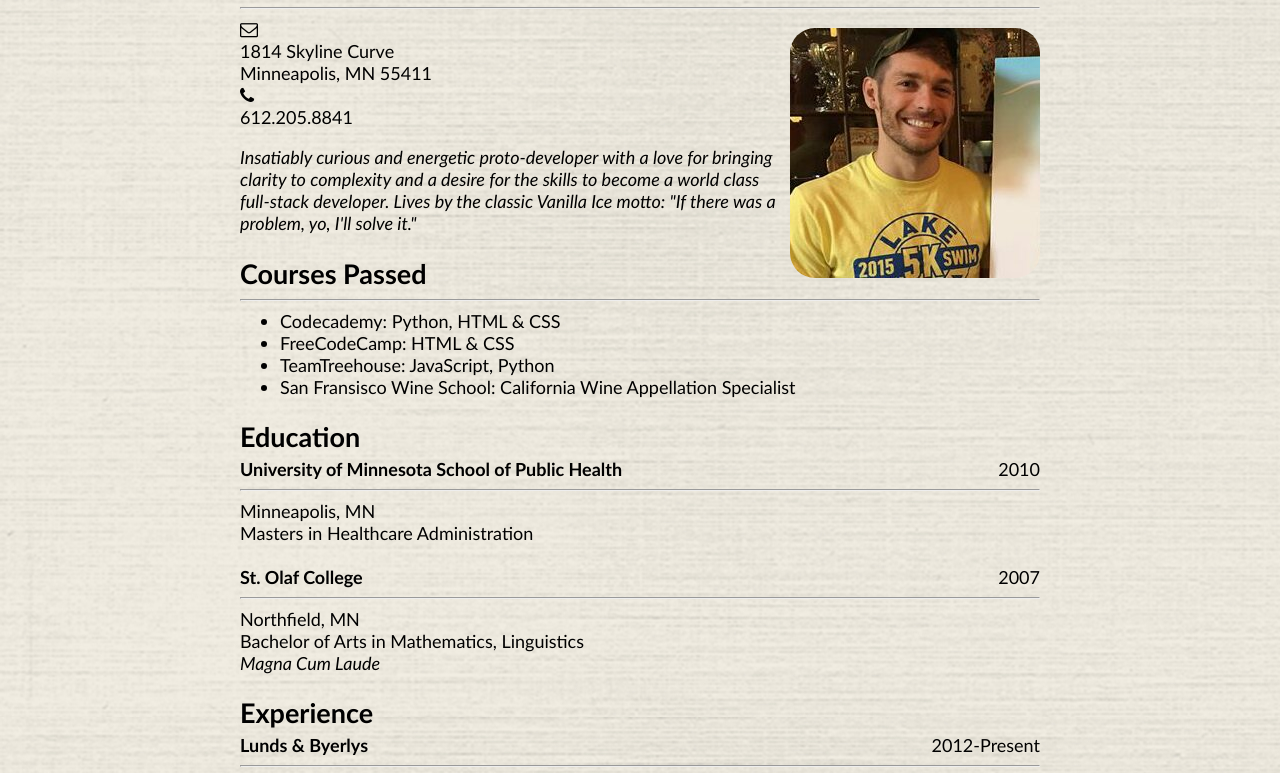
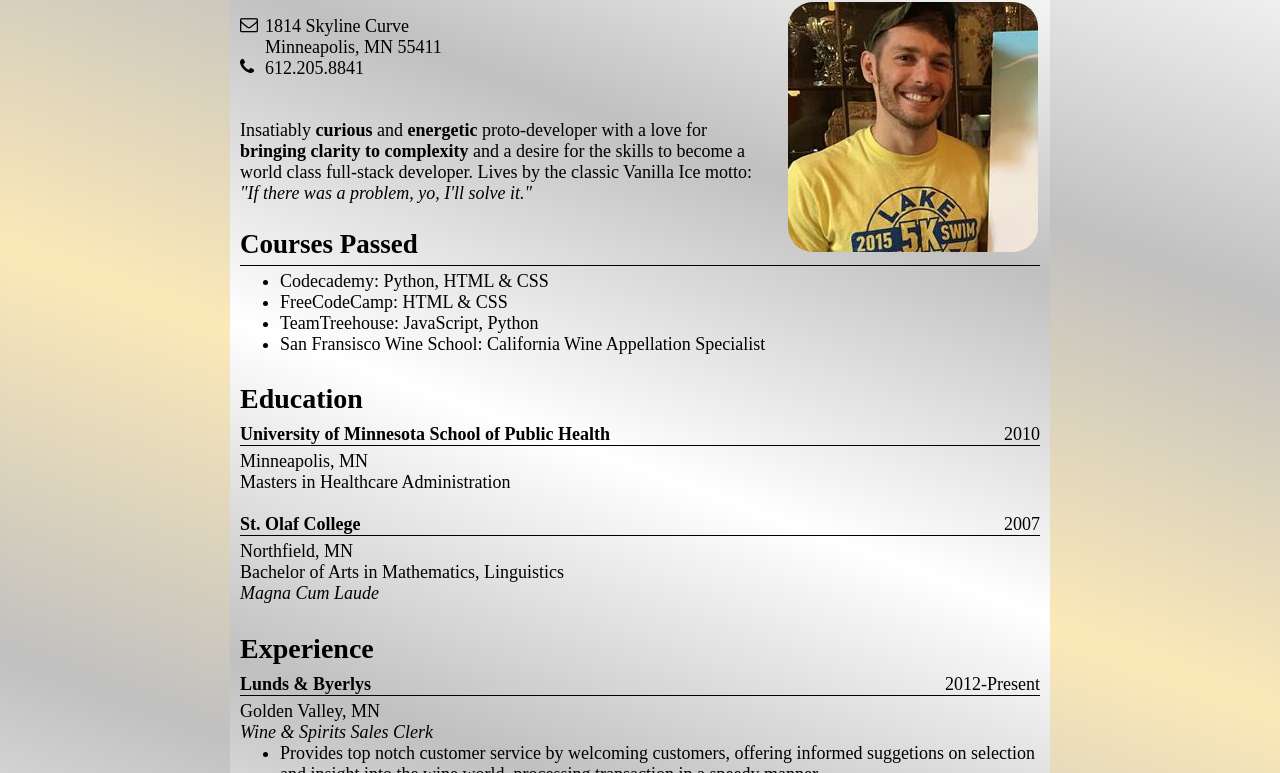
Before and after one commit to jmanders85/jmanders85.github.io, a plain HTML site: page index.html in a window 1280 px wide. Shown: the part 101-874 px from the top of the page. Drawn offline with nearby package versions, Linux system fonts and the light colour scheme.

Commit message:
Div & hr removal, headings fixed
removed Divs to approach more semantic tag usage.  I wanted to get rid
of HR tags because I felt l ike those were cheating.

```diff
--- a/index.html
+++ b/index.html
@@ -7,67 +7,61 @@
     <link rel="stylesheet" href="https://maxcdn.bootstrapcdn.com/font-awesome/4.4.0/css/font-awesome.min.css">
   </head>
   <body>
-    <div id="container">
-      <div id="contact-info">
+    <main>
+      <header>
         <h1>Joseph Anderson</h1>
-        <hr>
         <i class="fa fa-envelope-o"></i>
         <p>1814 Skyline Curve</p>
         <p>Minneapolis, MN 55411</p>
         <i class="fa fa-phone"></i>
         <p>612.205.8841</p>
-      </div>
-      <div id="profile-pic">
+      </header>
+      <figure>
         <img src="profile.jpg" />
-      </div>
-      <div id="objective">
-        <p>Insatiably curious and energetic proto-developer with a love for bringing clarity to complexity and a desire for the skills to become a world class full-stack developer.  Lives by the classic Vanilla Ice motto: "If there was a problem, yo, I'll solve it."</p>
-      </div>
-      <div id="skills">
+      </figure>
+      <aside>
+        <p>Insatiably <strong>curious</strong> and <strong>energetic</strong> proto-developer with a love for <strong>bringing clarity to complexity</strong> and a desire for the skills to become a world class full-stack developer.  Lives by the classic Vanilla Ice motto: <em>"If there was a problem, yo, I'll solve it."</em></p>
+      </aside>
+      <section id="skills">
         <h2>Courses Passed</h2>
-        <hr>
         <ul>
           <li>Codecademy: Python, HTML & CSS</li>
           <li>FreeCodeCamp: HTML & CSS</li>
           <li>TeamTreehouse: JavaScript, Python</li>
           <li>San Fransisco Wine School: California Wine Appellation Specialist</li>
         </ul>
-      </div>
-      <div id="education">
-        <h2>Education</h2>
-        <h4>University of Minnesota School of Public Health</h4><span>2010</span>
-        <hr>
-        <p>Minneapolis, MN</p>
+      </section>
+      <section id="education">
+        <h1>Education</h1>
+        <p><h2>University of Minnesota School of Public Health</h2><span>2010</span></p>
+        <p class="city">Minneapolis, MN</p>
         <p>Masters in Healthcare Administration</p>
-        <br>
-        <h4>St. Olaf College</h4><span>2007</span>
-        <hr>
-        <p>Northfield, MN</p>
+        <br />
+        <p><h2>St. Olaf College</h2><span>2007</span></p>
+        <p class="city">Northfield, MN</p>
         <p>Bachelor of Arts in Mathematics, Linguistics</p>
         <p><em>Magna Cum Laude</em></p>
-      </div>
-      <div id="experience">
-        <h2>Experience</h2>
-        <h4>Lunds & Byerlys</h4><span>2012-Present</span>
-        <hr>
-        <p>Golden Valley, MN</p>
+      </section>
+      <section id="experience">
+        <h1>Experience</h1>
+        <h2>Lunds & Byerlys</h2><span>2012-Present</span>
+        <p class="city">Golden Valley, MN</p>
         <p><em>Wine & Spirits Sales Clerk</em></p>
         <ul>
           <li>Provides top notch customer service by welcoming customers, offering informed suggetions on selection and insight into the wine world, processing transaction in a speedy manner.</li>
           <li>Maintains an organized stock room and ensures that all product is displayed according to specifications.</li>
           <li>Assists management with preparing invoices and inventory and provides suggestions on merchandising</li>
         </ul>
-        <h4>Hennepin County Human Services and Public Health</h4><span>2010-2012</span>
-        <hr>
-        <p>Minneapolis, MN</p>
+        <h2>Hennepin County Human Services and Public Health</h2><span>2010-2012</span>
+        <p class="city">Minneapolis, MN</p>
         <p><em>Data Analyst</em></p>
         <ul>
           <li>Developed frameworks for performance reports with various leadership staff throughout the department</li>
           <li>Prepared reports with use of Microsoft Excel and SQL</li>
           <li>Presented reports to leadership staff and answered questions on methodology</li>
         </ul>
-      </div>
-    </div>
+      </section>
+    </main>
     <script src="https://ajax.googleapis.com/ajax/libs/jquery/1.11.3/jquery.min.js"></script>
     <script src="script.js"></script>
   </body>
--- a/script.js
+++ b/script.js
@@ -1,2 +1,2 @@
-$( "#profile-pic" ).hide();
-$( "#profile-pic" ).fadeIn( 2000 );
+$( "figure" ).hide();
+$( "figure" ).fadeIn( 2000 );
--- a/stylesheet.css
+++ b/stylesheet.css
@@ -1,12 +1,15 @@
 body {
-  background-image: url("resume-bg.jpg");
+  /* background-image: url("resume-bg.jpg"); */
+  background: linear-gradient(20deg, white, silver, #fce9b8, silver, white);
   display: block;
-  font-family: Calibri;
+  font-family: serif;
   font-size: 18px;
 }
 
 h1 {
   text-align: center;
+  padding: 5px;
+  border-bottom: 1px solid black;
 }
 
 h2 {
@@ -18,37 +21,66 @@ ul {
   margin-top: 0;
 }
 
-#container {
+main {
+  background: linear-gradient(200deg, white, silver, white, silver, white);
   width: 800px;
   margin: 40px auto 60px;
+  padding: 0 10px 4px 10px;
+  border-radius: 10px;
 }
 
-#contact-info p {
-  margin: 0;
+header p {
+  margin: 0 0 0 25px;
 }
 
-img {
+header i {
+  float: left;
+}
+
+figure img {
   float: right;
   border-radius: 10%;
-  margin-top: -100px;
+  margin-top: -95px;
+  margin-right: -38px;
 }
 
-#objective {
-  font-style: italic;
-  max-width: 550px;
+aside {
+  max-width: 530px;
+  padding: 5px 0;
+}
+
+#skills h2 {
+  margin-top: 2px;
+  padding-bottom: 5px;
+  border-bottom: 1px solid black;
 }
 
 #education {
   margin-top: 20px;
 }
 
-h4 {
+#education h1, #experience h1 {
+  font-size: 28px;
+  text-align: left;
+  padding-left: 0px;
+  border-bottom: none;
+  margin-bottom: 4px;
+}
+
+#education h2, #experience h2 {
   display: inline;
   margin-bottom: 0px;
+  font-size: 18px;
+  padding-bottom: 0px;
 }
 
 span {
   float: right;
+}
+
+.city {
+  border-top: 1px solid black;
+  padding: 5px 0 0 0;
 }
 
 #education p {
```
